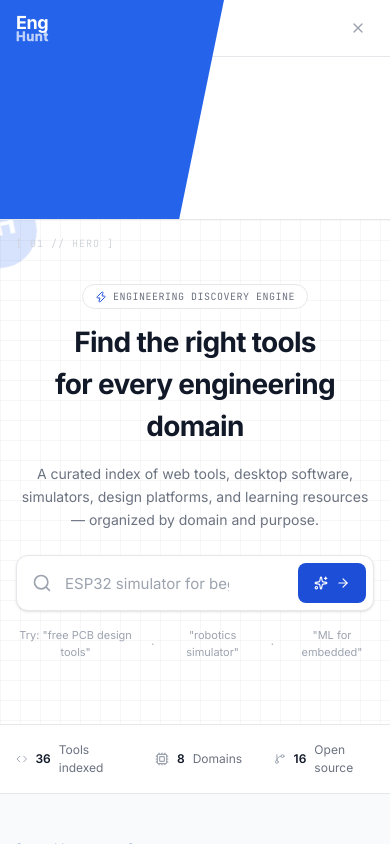
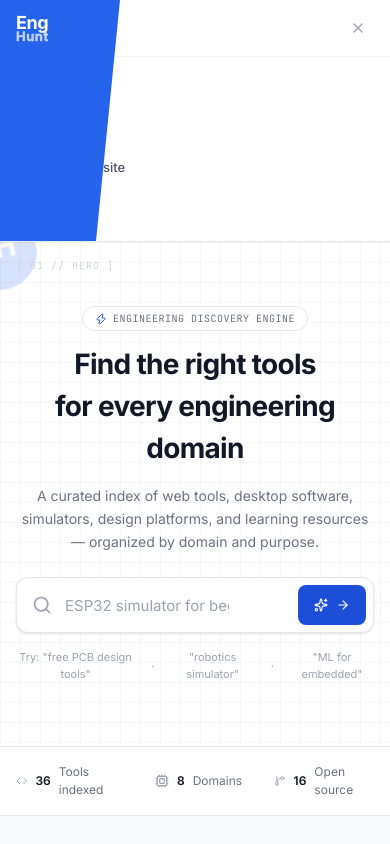
Before and after one commit to dariadi-amdjed/EngineeringHunt, a React (Vite) app: page / in a window 390 px wide. Both pictures are taken after a click on the button 358 px from the left and 28 px from the top of the page. Shown: the top 844 px of the page. Built offline with nearby package versions, Linux system fonts and the light colour scheme.

Commit message:
fix: resolve navbar mobile responsiveness and hero background graphics alignment

```diff
--- a/src/components/FloatingStickers.tsx
+++ b/src/components/FloatingStickers.tsx
@@ -8,7 +8,7 @@ interface FloatingStickersProps {
 export function FloatingStickers({ stickers, className = '' }: FloatingStickersProps) {
   return (
     <div
-      className={`pointer-events-none absolute inset-0 overflow-hidden ${className}`}
+      className={`pointer-events-none absolute inset-0 overflow-clip ${className}`}
       aria-hidden="true"
     >
       {stickers.map((sticker) => (
--- a/src/components/Navbar.tsx
+++ b/src/components/Navbar.tsx
@@ -15,16 +15,15 @@ export function Navbar() {
 
   return (
     <header className="sticky top-0 z-40 border-b border-slate-200 bg-white/95 backdrop-blur">
-      {/* Blue background — slides in from left on page load */}
-      <div className="absolute left-0 top-0 bottom-0 animate-nav-blue-slide-in">
+      {/* Blue background — slides in from left, responsive width */}
+      <div className="absolute left-0 top-0 bottom-0 animate-nav-blue-slide-in w-[120px] sm:w-[160px] md:w-56">
         <div
-          className="absolute inset-0 w-56 bg-[#2563EB]"
+          className="absolute inset-0 bg-[#2563EB]"
           style={{ clipPath: 'polygon(0 0, 100% 0, 80% 100%, 0 100%)' }}
         />
         <div
           className="absolute inset-0"
           style={{
-            width: 'calc(14rem + 24px)',
             clipPath: 'polygon(0 0, 100% 0, 80% 100%, 0 100%)',
             filter: 'blur(12px)',
             WebkitMaskImage: 'linear-gradient(to right, transparent 60%, black 80%)',
@@ -95,19 +94,20 @@ export function Navbar() {
         </div>
       </nav>
 
-      {/* Mobile menu */}
+      {/* Mobile menu drawer */}
       {mobileOpen && (
-        <div className="border-t border-slate-200 bg-white px-4 pb-3 pt-2 md:hidden">
+        <div className="border-t border-slate-100 bg-white px-4 pb-3 pt-2 md:hidden">
+          <div className="flex flex-col gap-0.5">
             {links.map((link) => (
               <NavLink
                 key={link.to}
                 to={link.to}
                 onClick={() => setMobileOpen(false)}
                 className={({ isActive }) =>
-                `block rounded-md px-3 py-2 text-[13px] font-medium no-underline transition-colors ${
+                  `rounded-lg px-3 py-2.5 text-[13px] font-medium no-underline transition-colors ${
                     isActive
-                    ? 'bg-slate-100 text-slate-900'
-                    : 'text-slate-500 hover:bg-slate-50 hover:text-slate-900'
+                      ? 'bg-blue-50 text-blue-700'
+                      : 'text-slate-600 hover:bg-slate-50 hover:text-slate-900'
                   }`
                 }
               >
@@ -115,6 +115,7 @@ export function Navbar() {
               </NavLink>
             ))}
           </div>
+        </div>
       )}
     </header>
   );
--- a/src/pages/ExplorePage.tsx
+++ b/src/pages/ExplorePage.tsx
@@ -76,7 +76,7 @@ export function ExplorePage() {
 
       {/* Header */}
       <div className="px-4 pt-6 sm:px-6">
-        <div className="relative mb-4 overflow-hidden">
+        <div className="relative mb-4 overflow-x-clip overflow-y-visible">
           <FloatingStickers stickers={exploreStickers} />
           <div className="relative z-10">
             <span className="font-mono text-[10px] uppercase tracking-widest text-blue-600">
--- a/src/pages/HomePage.tsx
+++ b/src/pages/HomePage.tsx
@@ -47,7 +47,7 @@ export function HomePage() {
       />
 
       {/* Hero */}
-      <section className="relative overflow-hidden border-b border-slate-200 bg-white grid-canvas">
+      <section className="relative overflow-x-clip overflow-y-visible border-b border-slate-200 bg-white grid-canvas">
         <FloatingStickers stickers={heroStickers} />
         <div className="absolute left-4 top-4 font-mono text-[10px] uppercase tracking-widest text-slate-300">
           [ 01 // HERO ]
```
Lines whose indentation alone changed are shown as unchanged.
